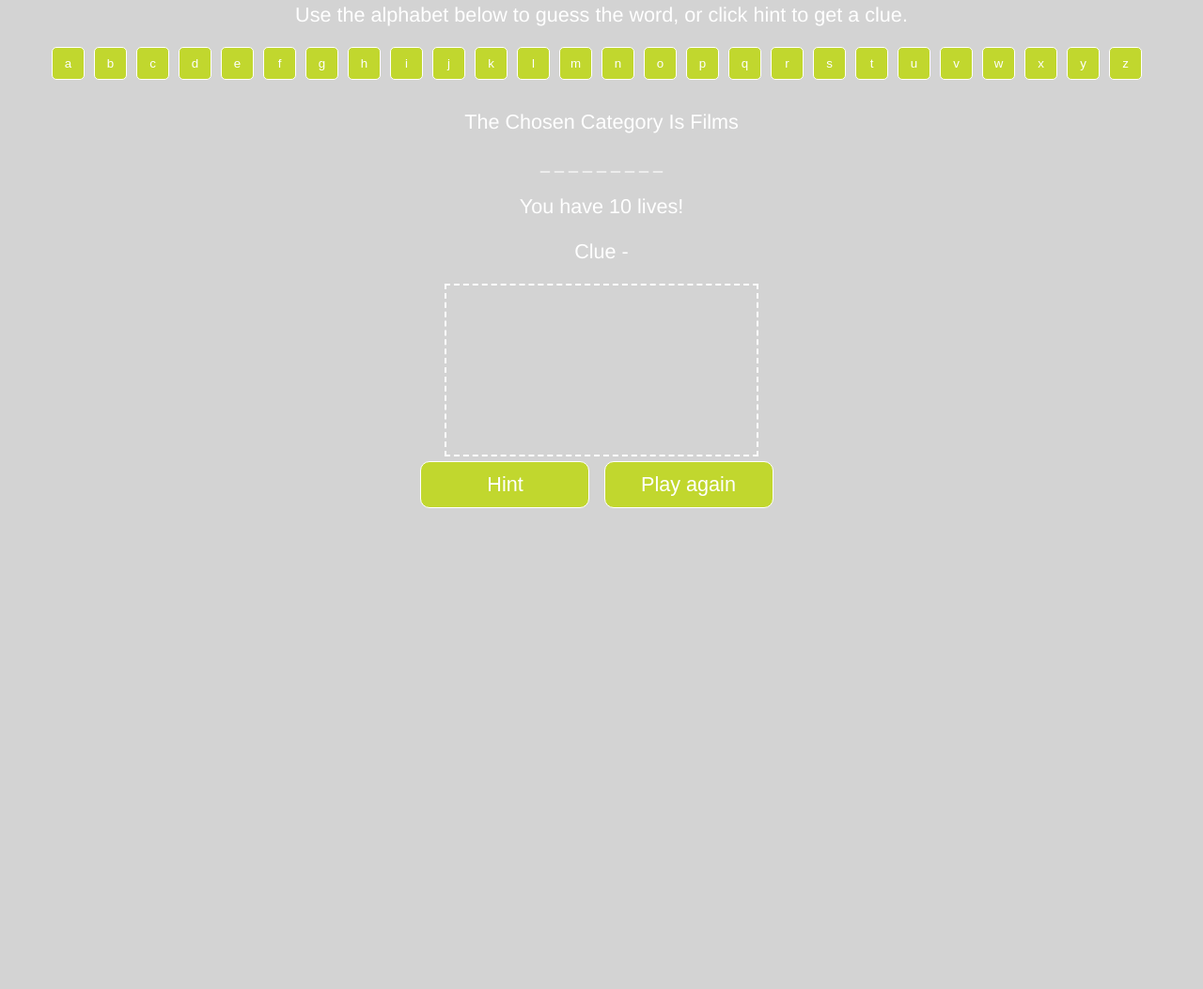
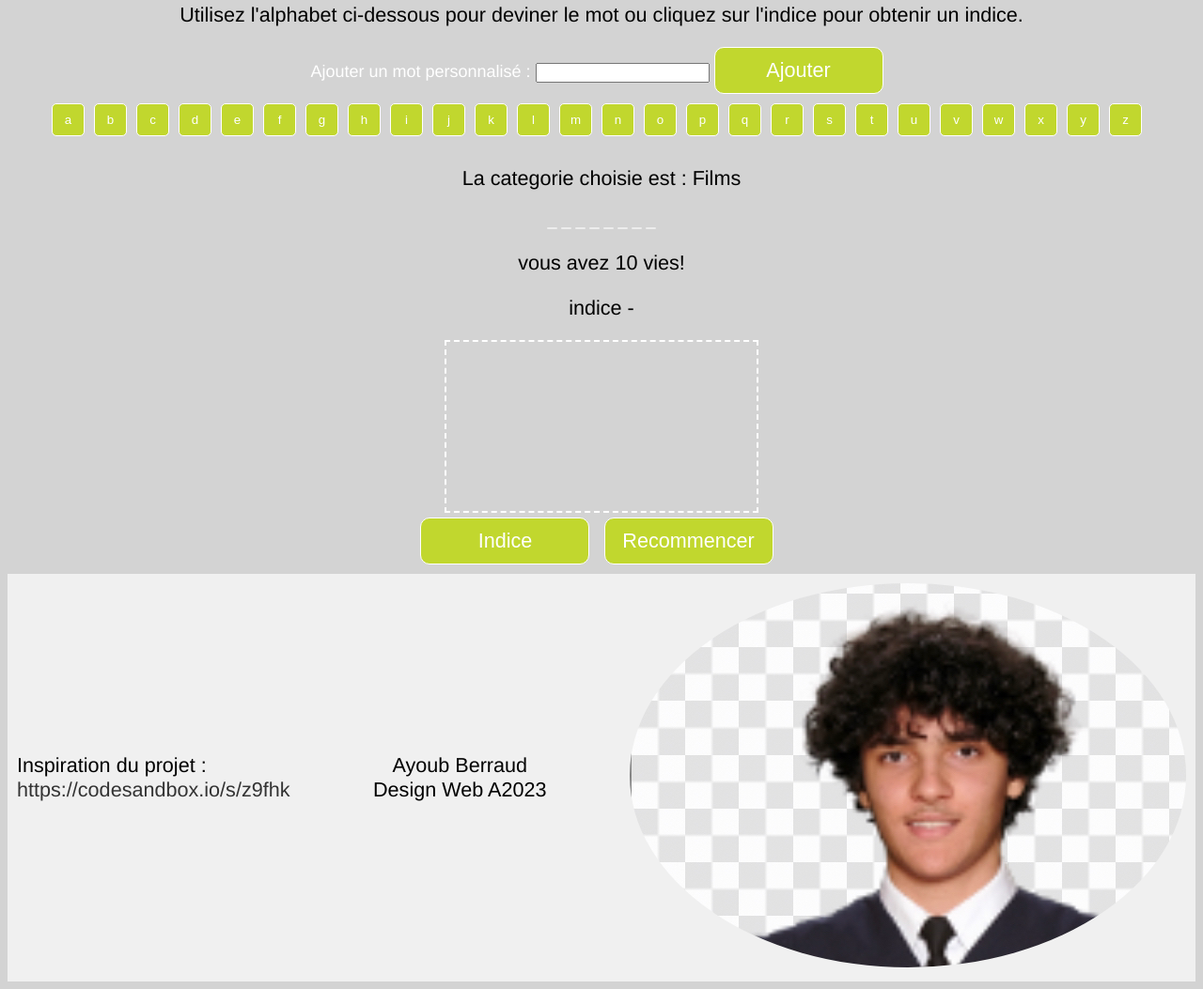
Before and after one commit to Sheady2k/Projet-perso-Ayoub, a website built with Parcel: page index.html in a window 1280 px wide. Shown: the part 111-1164 px from the top of the page at 94% size. Before the commit the page ends 800 px from the top, so only its background shows below. Built offline with nearby package versions, Linux system fonts and the light colour scheme.

Commit message:
ajout du pendu modifié

```diff
--- a/index.html
+++ b/index.html
@@ -1,21 +1,26 @@
 <!DOCTYPE html>
 <html>
   <head>
-    <title>VANILLA JAVASCRIPT HANGMAN GAME</title>
+    <title>JEU DU PENDU</title>
     <meta charset="UTF-8" />
     <link href="src/styles.css" rel="stylesheet" type="text/css" />
   </head>
 
   <body>
     <div class="wrapper">
-      <h1>Hangman</h1>
-      <h2>Vanilla Javascript Hangman Game</h2>
+      <h1>Jeu du pendu </h1>
+      <h2>Jeu du pendu Javascript vanille</h2>
       <p>
-        Use the alphabet below to guess the word, or click hint to get a clue.
+        Utilisez l'alphabet ci-dessous pour deviner le mot ou cliquez sur l'indice pour obtenir un indice.
       </p>
     </div>
 
     <div class="wrapper">
+      <div class="wrapper">
+        <label for="customWord">Ajouter un mot personnalisé :</label>
+        <input type="text" id="customWord" />
+        <button class="btn-2" id="addWord">Ajouter</button>
+      </div>
       <div class="alphabetButton" id="alphabetButtons"></div>
       <p id="categoryName"></p>
       <div id="hold"></div>
@@ -26,10 +31,27 @@
         tag</canvas
       >
       <div class="container">
-        <button class="btn-2" id="hint">Hint</button>
-        <button class="btn-2" id="reset">Play again</button>
+        <button class="btn-2" id="hint">Indice</button>
+        <button class="btn-2" id="reset">Recommencer</button>
       </div>
     </div>
     <script src="src/index.js"></script>
   </body>
+  <footer>
+    <div class="footer-left">
+      <p>
+        Inspiration du projet :<br />
+        <a href=" https://codesandbox.io/s/z9fhk" target="_blank"> https://codesandbox.io/s/z9fhk</a>
+      </p>
+    </div>
+    <div class="footer-center">
+      <p>Ayoub Berraud<br />Design Web A2023</p>
+    </div>
+    <div class="footer-right">
+      <a href="mailto:berraud.azm31@gmail.com">
+        <img src="Screenshot 2023-12-11 191236.png" alt="Ayoub Beraud" />
+      </a>
+    </div>
+  </footer>
+
 </html>
--- a/src/index.js
+++ b/src/index.js
@@ -44,48 +44,48 @@ function handleClick(event) {
 
 //word array
 const question = [
-  "The Chosen Category Is Premier League Football Teams",
-  "The Chosen Category Is Films",
-  "The Chosen Category Is Cities"
+  "La categorie choisie est : Jeux videos",
+  "La categorie choisie est : Films",
+  "La categorie choisie est : Sports"
 ];
 
 const categories = [
   [
-    "everton",
-    "liverpool",
-    "swansea",
-    "chelsea",
-    "hull",
-    "manchester-city",
-    "newcastle-united"
+    "mario",
+    "fortnite",
+    "valorant",
+    "overwatch",
+    "call-of-duty",
+    "minecraft",
+    "roblox"
   ],
-  ["alien", "dirty-harry", "gladiator", "finding-nemo", "jaws"],
-  ["manchester", "milan", "madrid", "amsterdam", "prague"]
+  ["avatar", "star-wars", "avengers", "indiana-jones", "toys-story"],
+  ["basketball", "football", "soccer", "hockey", "volleyball"]
 ];
 
 const hints = [
   [
-    "Based in Mersyside",
-    "Based in Mersyside",
-    "First Welsh team to reach the Premier Leauge",
-    "Owned by A russian Billionaire",
-    "Once managed by Phil Brown",
-    "2013 FA Cup runners up",
-    "Gazza's first club"
+    "plombier avec une moustache",
+    "100 joueurs 1 gagnant",
+    "counter strike version cartoon",
+    " surveillance",
+    "jeu de guerre mondialement connu",
+    "monde cubique",
+    "ressemble au jeu du monde cubique"
   ],
   [
-    "Science-Fiction horror film",
-    "1971 American action film",
-    "Historical drama",
-    "Anamated Fish",
-    "Giant great white shark"
+    "ils ont la peau bleu",
+    "sabres lasers",
+    "bande de super heros",
+    "homme avec un fouet",
+    "jouets vivants "
   ],
   [
-    "Northern city in the UK",
-    "Home of AC and Inter",
-    "Spanish capital",
-    "Netherlands capital",
-    "Czech Republic capital"
+    "le but est de scorer le plus de paniers",
+    "la balle de se sport ressemble a un ballon de rugby",
+    "sport collectif se jouant avec les pieds ",
+    "sur la glace ",
+    "la balle ne doit pas toucher le sol"
   ]
 ];
 
@@ -121,7 +121,7 @@ function generateAnswerDisplay(word) {
 }
 
 function showHint() {
-  containerHint.innerHTML = `Clue - ${hint}`;
+  containerHint.innerHTML = `Indice - ${hint}`;
 }
 
 buttonHint.addEventListener("click", showHint);
@@ -134,8 +134,8 @@ function init() {
   winningCheck = "";
   context.clearRect(0, 0, 400, 400);
   canvas();
-  containerHint.innerHTML = `Clue -`;
-  livesDisplay.innerHTML = `You have ${life} lives!`;
+  containerHint.innerHTML = `indice -`;
+  livesDisplay.innerHTML = `vous avez  ${life} vies!`;
   setAnswer();
   container.innerHTML = generateButton();
   container.addEventListener("click", handleClick);
@@ -154,7 +154,7 @@ function guess(event) {
   const answerArray = answer.split("");
   var counter = 0;
   if (answer === winningCheck) {
-    livesDisplay.innerHTML = `YOU WIN!`;
+    livesDisplay.innerHTML = `VOUS AVEZ GAGNÉ!`;
     return;
   } else {
     if (life > 0) {
@@ -176,11 +176,11 @@ function guess(event) {
         counter = 0;
       }
       if (life > 1) {
-        livesDisplay.innerHTML = `You have ${life} lives!`;
+        livesDisplay.innerHTML = `vous avez  ${life} vies !`;
       } else if (life === 1) {
-        livesDisplay.innerHTML = `You have ${life} life!`;
+        livesDisplay.innerHTML = `vous avez ${life} vies !`;
       } else {
-        livesDisplay.innerHTML = `GAME OVER!`;
+        livesDisplay.innerHTML = `PERDU!`;
       }
     } else {
       return;
@@ -189,7 +189,7 @@ function guess(event) {
     //console.log(counter);
     //console.log(life);
     if (answer === winningCheck) {
-      livesDisplay.innerHTML = `YOU WIN!`;
+      livesDisplay.innerHTML = `VOUS AVEZ GAGNÉ!`;
       return;
     }
   }
@@ -273,3 +273,29 @@ var drawArray = [
   frame2,
   frame1
 ];
+
+
+// fonctionnalité javascript ajoutée : ajouter un mots personnalisé.
+const customWordInput = document.getElementById("customWord");
+const addWordButton = document.getElementById("addWord");
+
+addWordButton.addEventListener("click", function () {
+  const customWord = customWordInput.value.trim().toLowerCase();
+
+  if (customWord.length > 0) {
+
+    const categoryIndex = Math.floor(Math.random() * categories.length);
+    categories[categoryIndex].push(customWord);
+
+    init();
+
+    alert(`Le mot "${customWord}" a bien été ajouté au jeu !`);
+  }
+});
+
+
+/*La première partie du code récupère les références aux éléments HTML avec les IDs "customWord" et "addWord" et les stocke dans les variables customWordInput et addWordButton.
+Ensuite, un écouteur d'événements "click" est ajouté au bouton identifié par l'ID "addWord".
+Lorsque le bouton est cliqué, le code extrait la valeur saisie dans l'élément avec l'ID "customWord", la nettoie (en supprimant les espaces avant et après) et la convertit en minuscules.
+Ensuite, il vérifie si la longueur du mot personnalisé est supérieure à zéro. Si c'est le cas, le mot est ajouté à une catégorie choisie au hasard parmi celles stockées dans un tableau appelé categories.
+Enfin, la fonction init() est appelée pour réinitialiser le jeu avec la catégorie mise à jour, et une alerte est affichée pour informer le joueur que son mot a été ajouté avec succès.*/
--- a/src/styles.css
+++ b/src/styles.css
@@ -37,6 +37,7 @@ body {
 
   p {
     font-size: 1.2em;
+    color: black;
   }
 
   Button {
@@ -83,3 +84,33 @@ body {
     border: solid 1px white;
     color: #c1d72e;
   }
+
+  footer {
+    display: flex;
+    justify-content: space-between;
+    align-items: center;
+    background-color: #f0f0f0;
+    padding: 10px;
+  }
+
+  .footer-left {
+    text-align: left;
+  }
+
+  .footer-center {
+    text-align: center;
+  }
+
+  .footer-right {
+    text-align: right;
+  }
+
+  .footer-left a {
+    text-decoration: none;
+    color: #333;
+  }
+
+  .footer-right img {
+    border-radius: 50%; /* Pour rendre l'image circulaire */
+    cursor: pointer;
+  }
```
Also changed, not shown: Screenshot 2023-12-11 191236.png (added).
